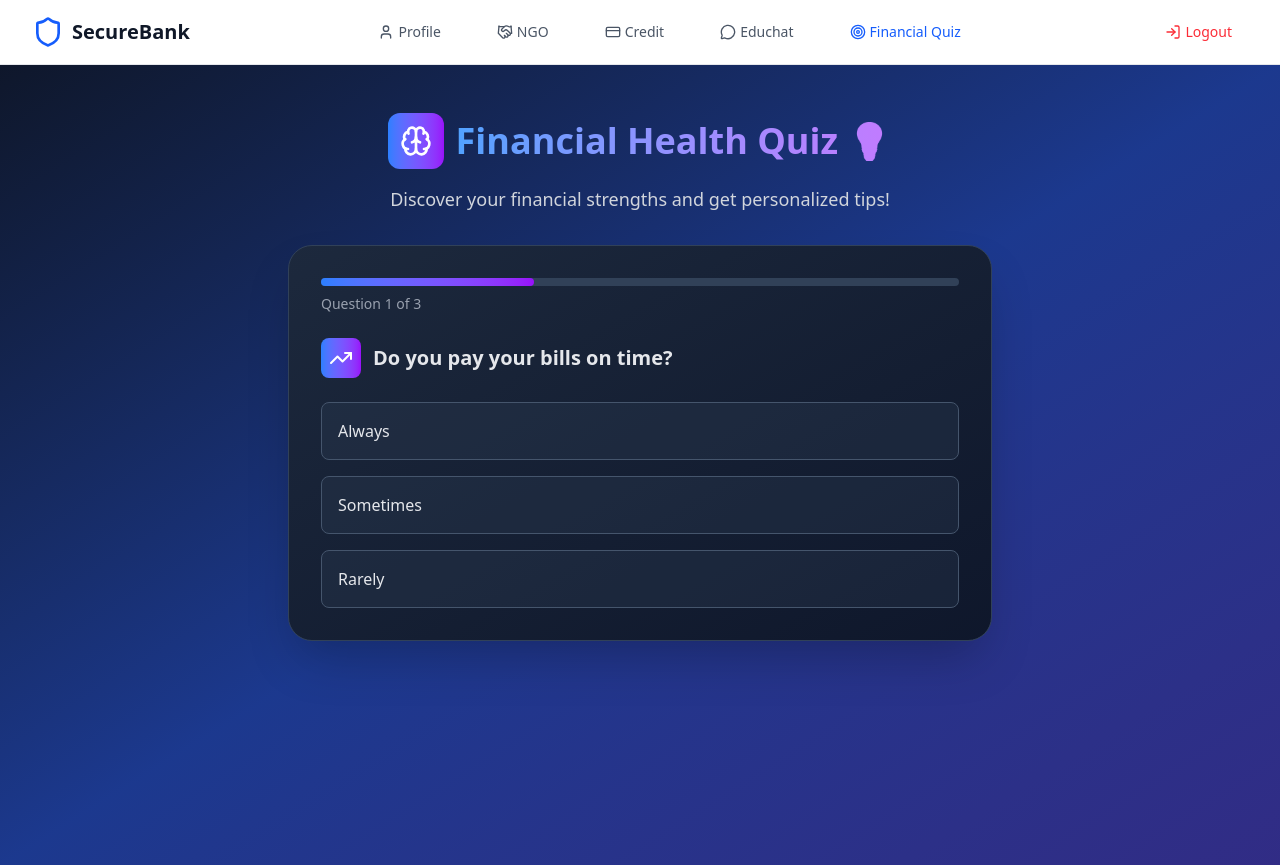
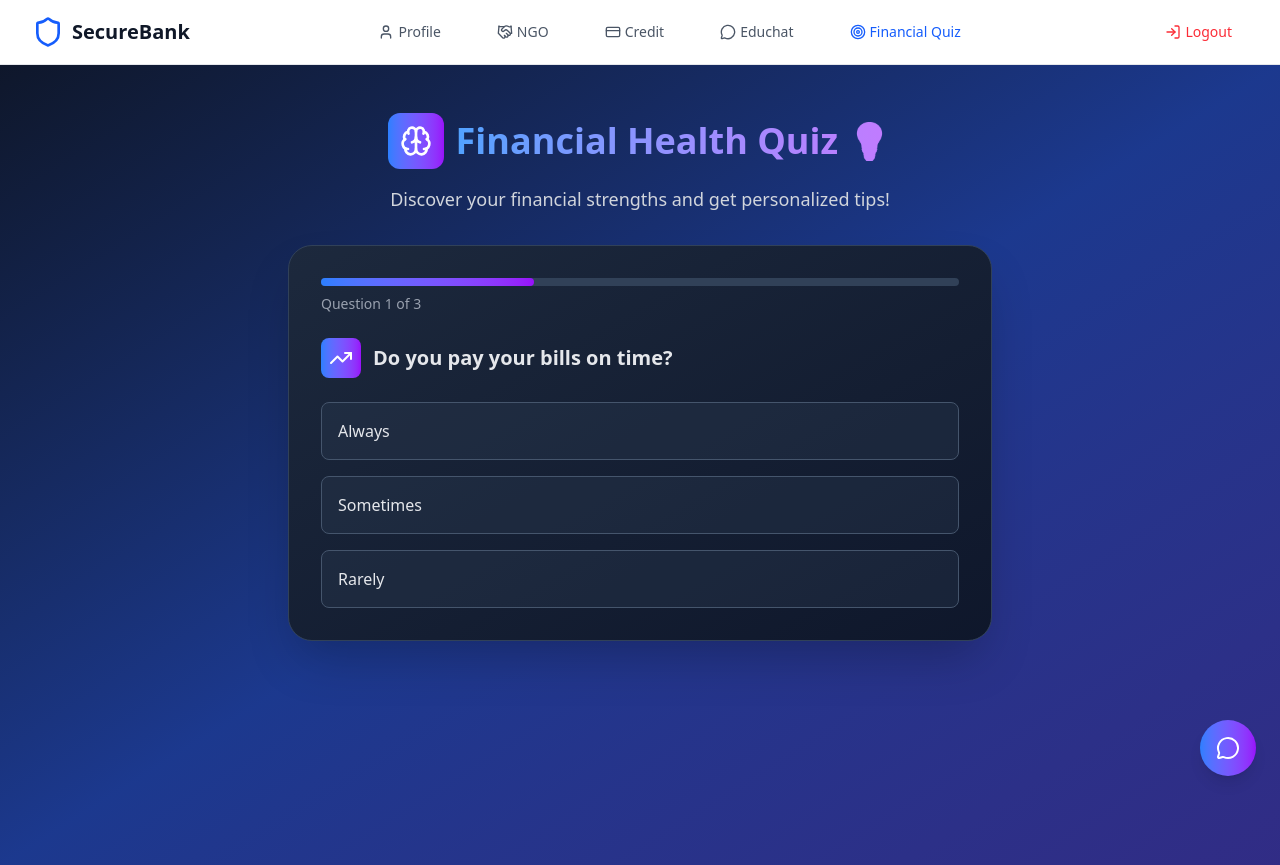
Before and after one commit to Jaisman/Financial_Inclusion, a React (Vite) app in the folder frontend/: page /quiz in a window 1280 px wide. Built offline with nearby package versions, Linux system fonts and the light colour scheme.

Commit message:
added chatbot option

```diff
--- a/frontend/src/App.jsx
+++ b/frontend/src/App.jsx
@@ -7,6 +7,7 @@ import NGOPage from "./components/Ngo";
 import FinancialQuizPage from "./components/FinancialQuizPage";
 import EduChat from "./components/EduChat";
 import Navbar from "./components/Navbar";
+import FloatingEduButton from "./components/FloatingEduButton";
 import {BrowserRouter, Route, Routes} from 'react-router-dom';
 function App() {
 
@@ -24,6 +25,7 @@ function App() {
         <Route path="/educhat" element={<EduChat/>}/>
         <Route path="/quiz" element={<FinancialQuizPage/>}/>
       </Routes>
+      <FloatingEduButton />
      </BrowserRouter>
     </>
   )
--- /dev/null
+++ b/frontend/src/components/FloatingEduButton.jsx
@@ -0,0 +1,17 @@
+import React from 'react';
+import { Link } from 'react-router-dom';
+import { MessageCircle } from 'lucide-react';
+
+const FloatingEduButton = () => {
+  return (
+    <Link
+      to="/educhat"
+      className="fixed bottom-6 right-6 bg-gradient-to-r from-blue-500 to-purple-600 text-white p-4 rounded-full shadow-lg hover:shadow-xl transition-all duration-300 hover:scale-105 z-50 flex items-center justify-center"
+      aria-label="Ask EduBot"
+    >
+      <MessageCircle className="w-6 h-6" />
+    </Link>
+  );
+};
+
+export default FloatingEduButton;
```
